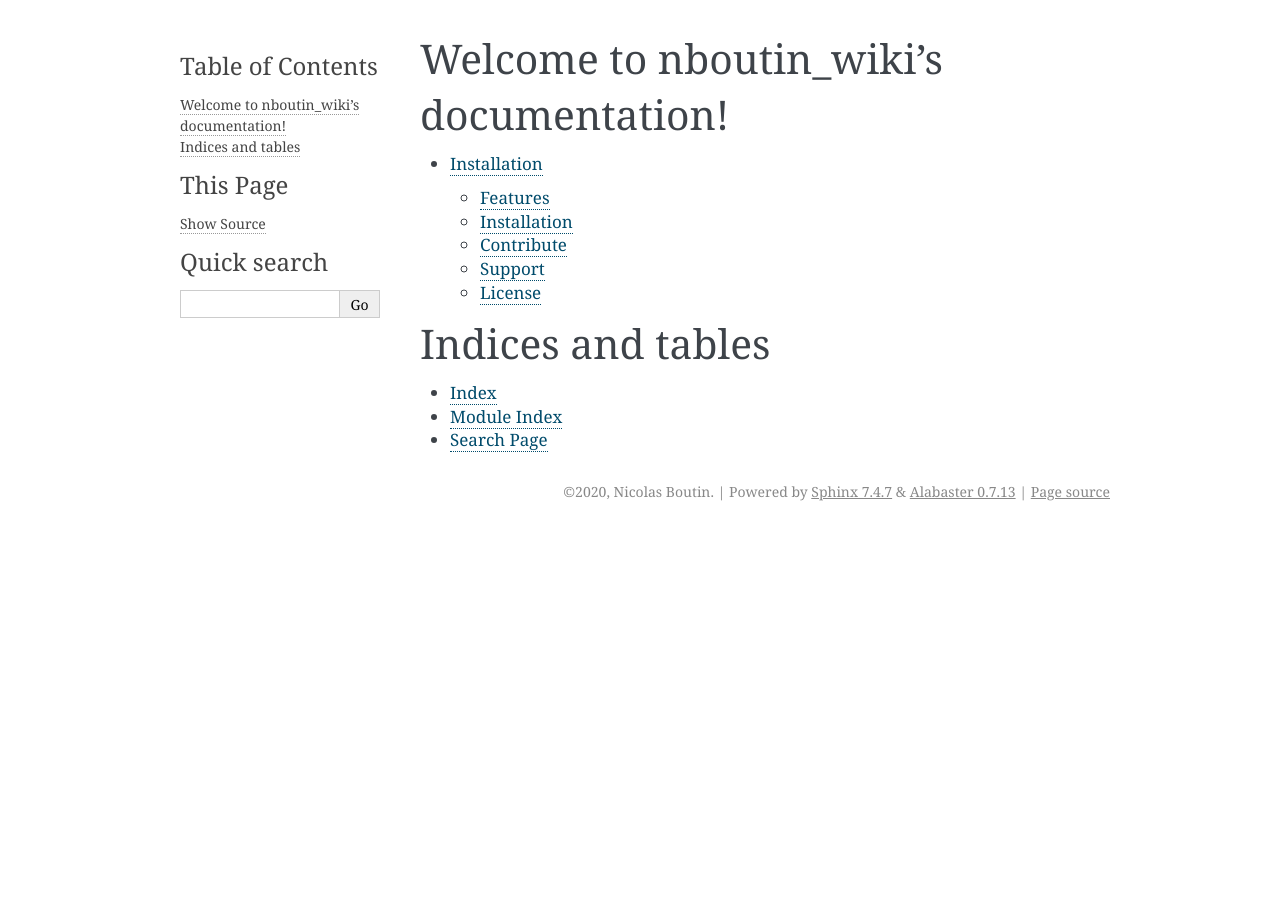
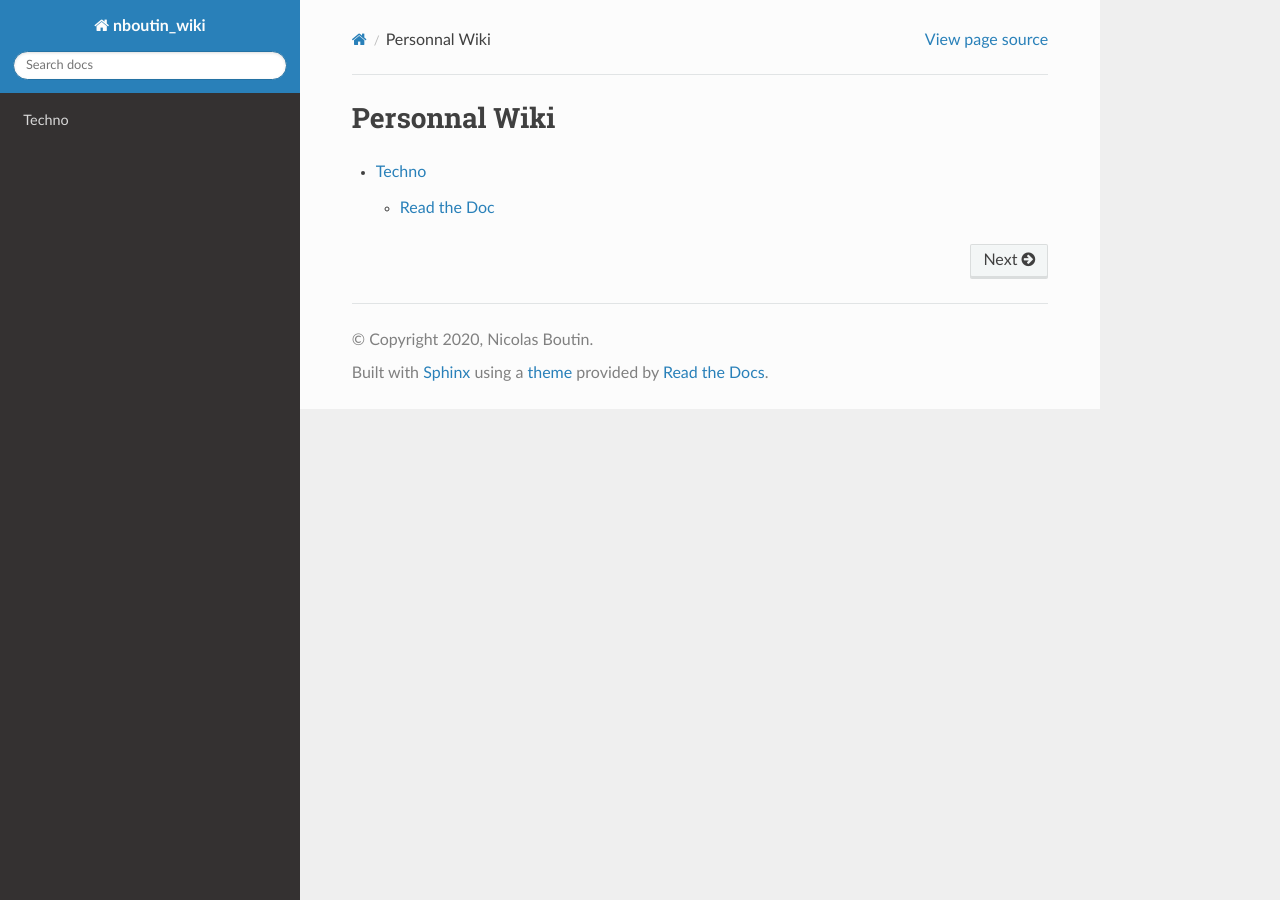
Before and after one commit to nboutin/wiki, a Sphinx documentation site: the page built from docs/index.rst, in a window 1280 px wide. Built offline with Sphinx 7.4.7 and the Read the Docs theme 2.0.0, drawn with Linux system fonts in a browser that asks for light colours.

Commit message:
Use sphinx_rtd_theme for html

```diff
--- a/docs/conf.py
+++ b/docs/conf.py
@@ -13,6 +13,8 @@
 # import os
 # import sys
 # sys.path.insert(0, os.path.abspath('.'))
+
+import sphinx_rtd_theme
 
 
 # -- Project information -----------------------------------------------------
@@ -30,6 +32,7 @@ master_doc = 'index'
 # extensions coming with Sphinx (named 'sphinx.ext.*') or your custom
 # ones.
 extensions = [
+    "sphinx_rtd_theme"
 ]
 
 # Add any paths that contain templates here, relative to this directory.
@@ -46,7 +49,7 @@ exclude_patterns = ['_build', 'Thumbs.db', '.DS_Store']
 # The theme to use for HTML and HTML Help pages.  See the documentation for
 # a list of builtin themes.
 #
-html_theme = 'alabaster'
+html_theme = 'sphinx_rtd_theme'
 
 # Add any paths that contain custom static files (such as style sheets) here,
 # relative to this directory. They are copied after the builtin static files,
--- a/docs/index.rst
+++ b/docs/index.rst
@@ -1,20 +1,7 @@
-.. nboutin_wiki documentation master file, created by
-   sphinx-quickstart on Fri Apr 24 16:44:05 2020.
-   You can adapt this file completely to your liking, but it should at least
-   contain the root `toctree` directive.
-
-Welcome to nboutin_wiki's documentation!
-========================================
+Personnal Wiki
+==============
 
 .. toctree::
    :maxdepth: 2
 
-   installation
-
-
-Indices and tables
-==================
-
-* :ref:`genindex`
-* :ref:`modindex`
-* :ref:`search`
+   techno
```
Also changed, not shown: docs/installation.rst (deleted, +0 -41 lines), docs/techno.rst (added, +9 -0 lines).
